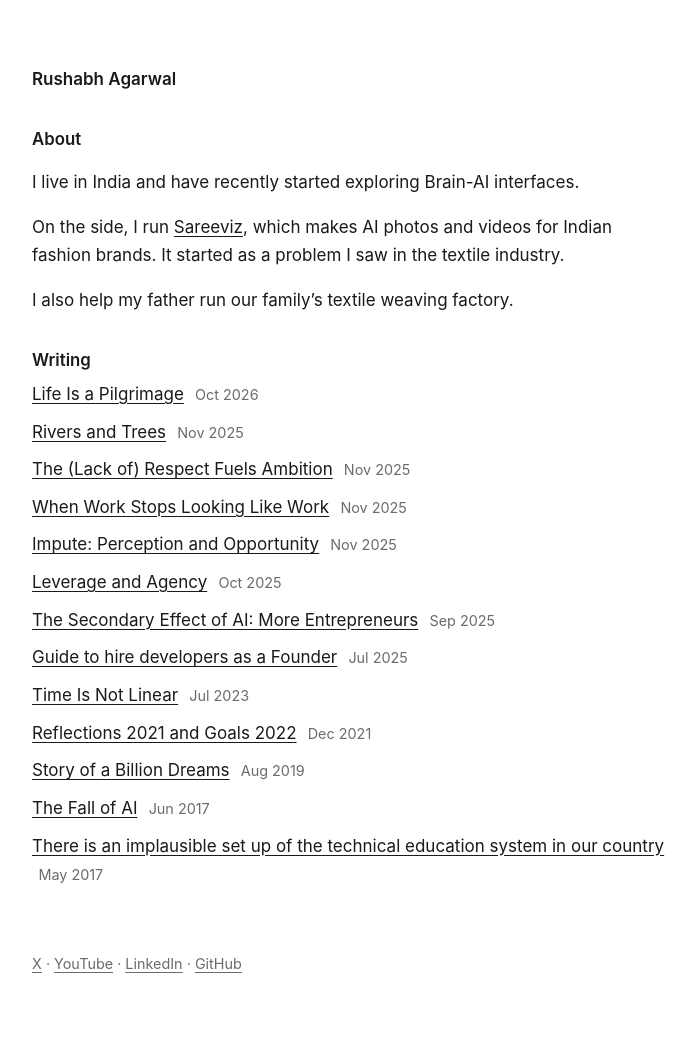
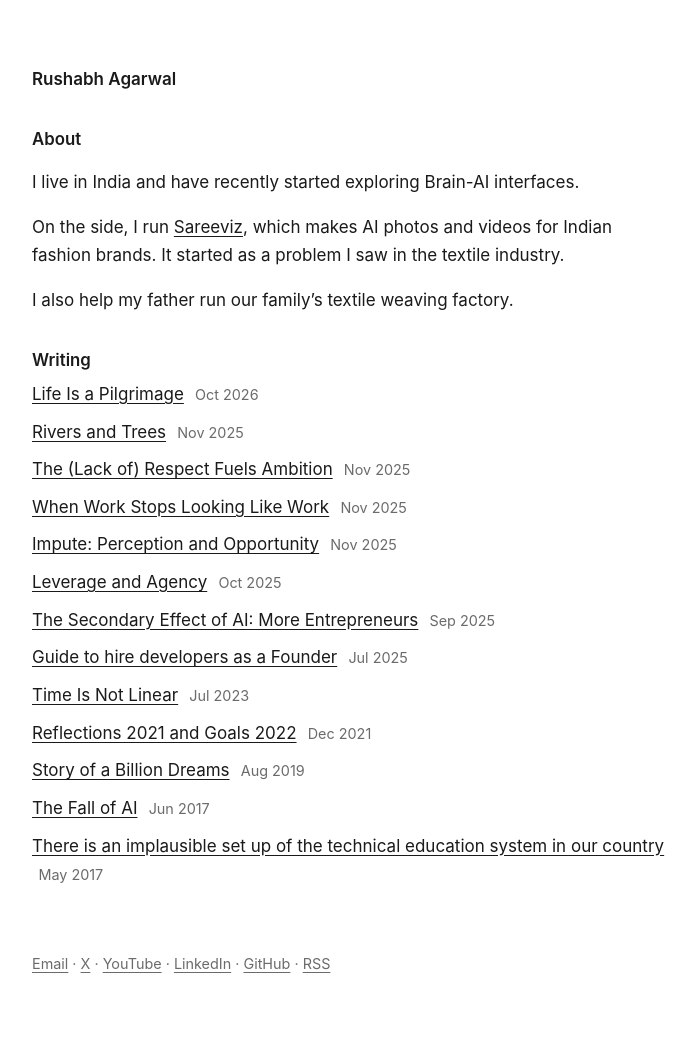
Before and after one commit to rushout09/rushout09.github.io, a Jekyll site: the page built from index.md, in a window 1280 px wide. Shown: the whole page, without its empty margins (288-984 px from the left). Built offline with Jekyll 4.4.1, drawn with Linux system fonts in a browser that asks for light colours; our own code applies the rules of GitHub Pages for plain Markdown files.

Commit message:
Feed, sitemap, favicon, link previews and email link
Enable jekyll-feed and jekyll-sitemap, add a plain R favicon, a site description and a
white name card for link previews, and Email and RSS links in the footer.

Co-Authored-By: Claude Opus 5.5 <noreply@anthropic.com>

```diff
--- a/_config.yml
+++ b/_config.yml
@@ -1,7 +1,18 @@
 theme: jekyll-theme-slate
 title: Rushabh Agarwal
+description: "Exploring Brain AI Interface."
+twitter:
+  username: rushout09
+  card: summary_large_image
+defaults:
+  - scope:
+      path: ""
+    values:
+      image: /assets/images/og-card.png
 future: true
 plugins:
   - jemoji
+  - jekyll-feed
+  - jekyll-sitemap
 exclude:
   - CLAUDE.md
--- a/_layouts/default.html
+++ b/_layouts/default.html
@@ -5,6 +5,10 @@
     <meta name="viewport" content="width=device-width, initial-scale=1">
     <meta name="google-site-verification" content="d0bbTkoGFxKZWJGN7pWmTsSjwQYZWR8PXDkd0oi18MI" />
 {% seo %}
+{% feed_meta %}
+    <link rel="icon" href="{{ '/assets/icons/favicon.svg' | relative_url }}" type="image/svg+xml">
+    <link rel="icon" href="{{ '/assets/icons/favicon-32.png' | relative_url }}" sizes="32x32" type="image/png">
+    <link rel="apple-touch-icon" href="{{ '/assets/icons/apple-touch-icon.png' | relative_url }}">
     <style>
       :root { color-scheme: light; --text: #1a1a1a; --muted: #6b6b6b; --link: #1a1a1a; --bg: #ffffff; }
       html { background: var(--bg); }
@@ -43,10 +47,12 @@
     {{ content }}
 
     <footer>
+      <a href="mailto:rushabh.agarwal9@gmail.com">Email</a> ·
       <a href="https://x.com/rushout09">X</a> ·
       <a href="https://www.youtube.com/@rushout09">YouTube</a> ·
       <a href="https://www.linkedin.com/in/rushout09/">LinkedIn</a> ·
-      <a href="https://github.com/rushout09">GitHub</a>
+      <a href="https://github.com/rushout09">GitHub</a> ·
+      <a href="{{ '/feed.xml' | relative_url }}">RSS</a>
     </footer>
   </body>
 </html>
```
Also changed, not shown: assets/icons/apple-touch-icon.png (added), assets/icons/favicon-32.png (added), assets/icons/favicon.svg (added), assets/images/og-card.png (added).
